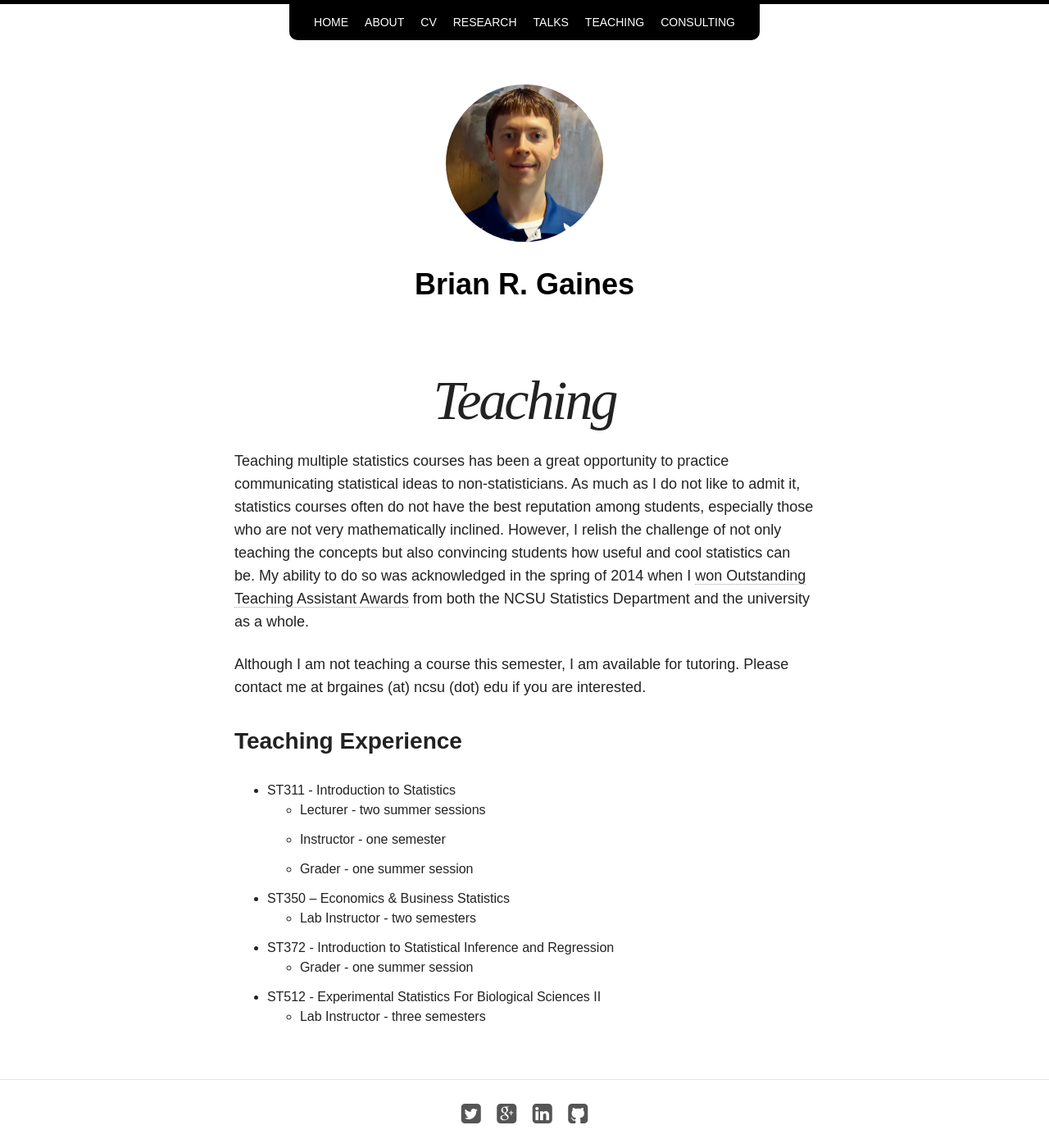
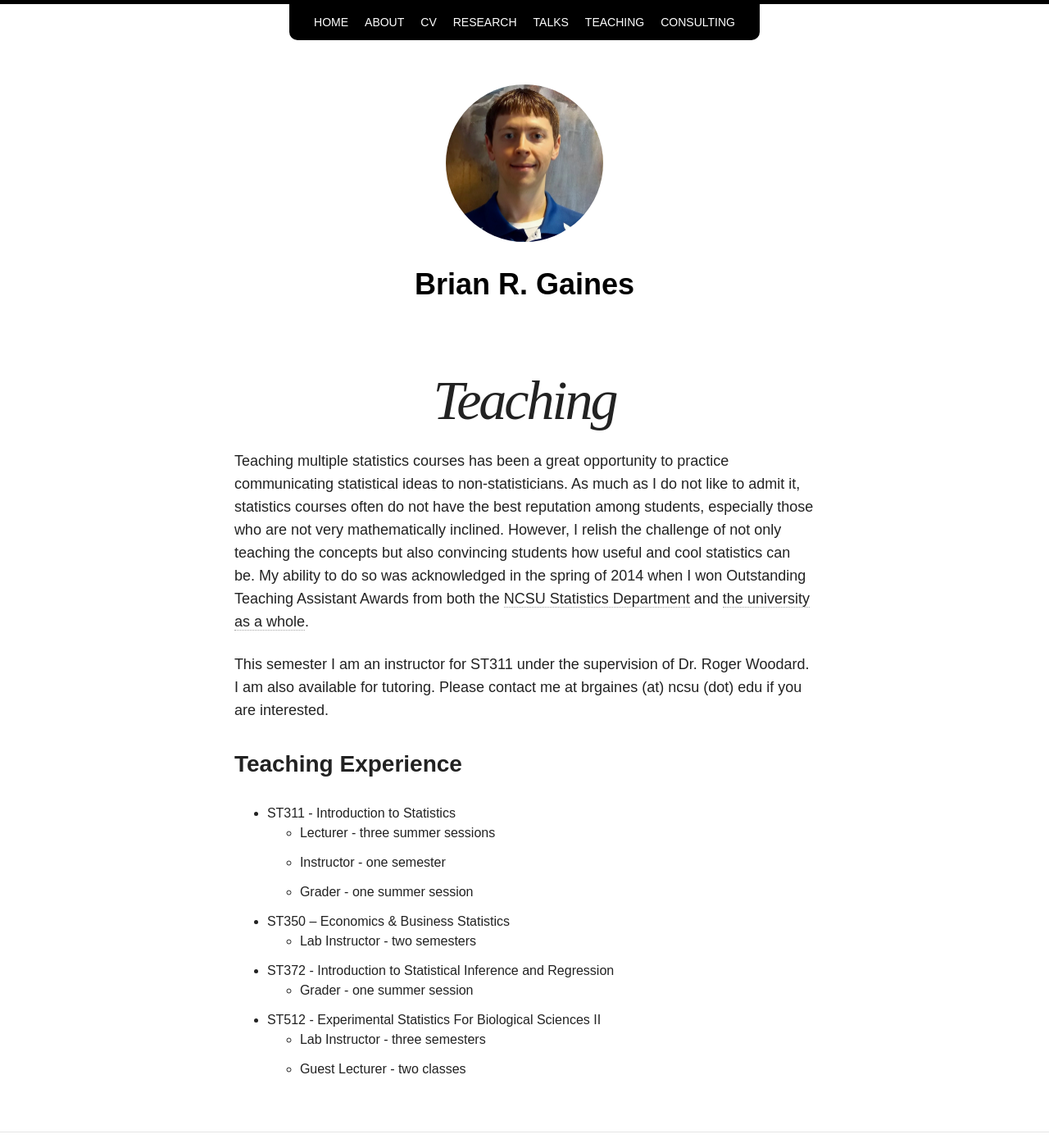
Before and after one commit to brgaines/brgaines.github.io, a Jekyll site: the page built from teaching/index.md, in a window 1280 px wide and 1400 px high. Shown: the whole window at 82% size. Built offline with Jekyll 4.4.1, drawn with Linux system fonts in a browser that asks for light colours; nearby versions of some CDN libraries.

Commit message:
updated links for TA awards.  Also updated info to reflect this summer and current semester

```diff
--- a/teaching/index.md
+++ b/teaching/index.md
@@ -5,14 +5,14 @@ excerpt: "Teaching"
 modified: 2014-08-08T19:44:38.564948-04:00
 ---
 
-Teaching multiple statistics courses has been a great opportunity to practice communicating statistical ideas to non-statisticians.  As much as I do not like to admit it, statistics courses often do not have the best reputation among students, especially those who are not very mathematically inclined.  However, I relish the challenge of not only teaching the concepts but also convincing students how useful and cool statistics can be.  My ability to do so was acknowledged in the spring of 2014 when I [won Outstanding Teaching Assistant Awards](http://www.stat.ncsu.edu/esigns/1920x1080/gaines.php) from both the NCSU Statistics Department and the university as a whole.
+Teaching multiple statistics courses has been a great opportunity to practice communicating statistical ideas to non-statisticians.  As much as I do not like to admit it, statistics courses often do not have the best reputation among students, especially those who are not very mathematically inclined.  However, I relish the challenge of not only teaching the concepts but also convincing students how useful and cool statistics can be.  My ability to do so was acknowledged in the spring of 2014 when I won Outstanding Teaching Assistant Awards from both the [NCSU Statistics Department](http://www.stat.ncsu.edu/blogs/news/?p=654) and [the university as a whole](http://ugsa.ncsu.edu/wp-content/uploads/2014/04/Outstanding-TA-Awards-2013.pdf).
 
-Although I am not teaching a course this semester, I am available for tutoring.  Please contact me at brgaines (at) ncsu (dot) edu if you are interested.
+This semester I am an instructor for ST311 under the supervision of Dr. Roger Woodard.  I am also available for tutoring.  Please contact me at brgaines (at) ncsu (dot) edu if you are interested.
 
 ### Teaching Experience
 
 * ST311 - Introduction to Statistics
-    * Lecturer - two summer sessions
+    * Lecturer - three summer sessions
     * Instructor - one semester
     * Grader - one summer session
 
@@ -24,3 +24,4 @@ Although I am not teaching a course this semester, I am available for tutoring.
 
 * ST512 - Experimental Statistics For Biological Sciences II
     * Lab Instructor - three semesters
+    * Guest Lecturer - two classes
```
